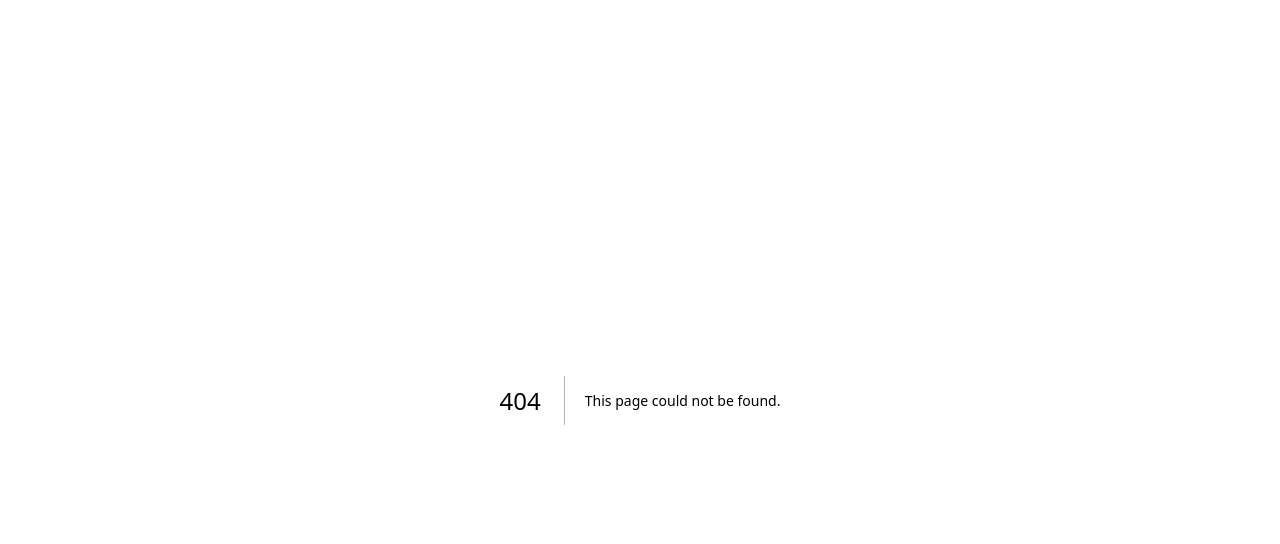
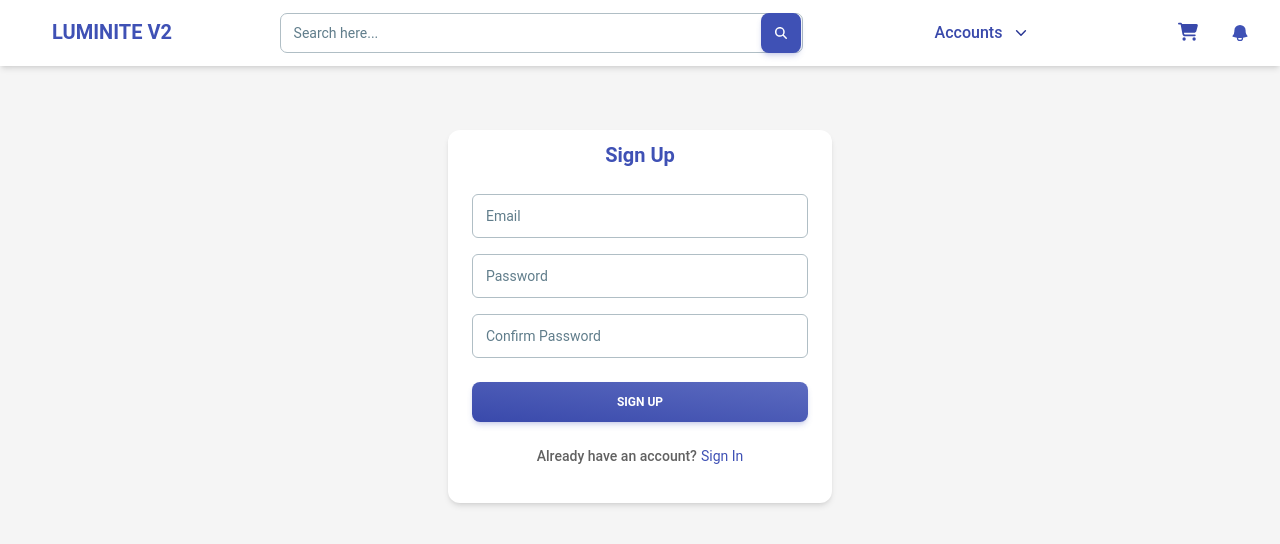
Before and after one commit to jis4nx/luminite_v2-frontend, a Next.js app: page /account/signup in a window 1280 px wide. Before the commit this address had no page. Shown: the top 544 px of the page. Built offline with nearby package versions, Linux system fonts and the light colour scheme.

Commit message:
Added login, signup and navbar

```diff
--- /dev/null
+++ b/app/account/login/page.jsx
@@ -0,0 +1,8 @@
+import Login from "@components/Login/Login";
+import React from "react";
+
+function page() {
+  return <Login />;
+}
+
+export default page;
--- /dev/null
+++ b/app/account/signup/page.jsx
@@ -0,0 +1,10 @@
+import SignUp from "@components/SignUp/SignUp";
+function Page() {
+  return (
+    <>
+      <SignUp />
+    </>
+  );
+}
+
+export default Page;
--- a/app/layout.js
+++ b/app/layout.js
@@ -1,10 +1,12 @@
 import "@styles/globals.css";
 import "./data.js";
 import ReactQueryProvider from "@components/ReactQueryProvider.jsx";
+import NavBar from "@components/Navbar/Navbar.jsx";
 function RootLayout({ children }) {
   return (
     <html>
-      <body>
+      <body style={{backgroundColor: "whitesmoke"}}>
+        <NavBar />
         <main className="mx-14">
           <ReactQueryProvider>
             {children}
--- a/app/product/page.jsx
+++ b/app/product/page.jsx
@@ -1,7 +1,7 @@
 import React from "react";
 import ProductForm from "@components/ProductForm";
 
-async function Page() {
+function Page() {
   return (
     <React.Fragment>
       <ProductForm />
--- /dev/null
+++ b/components/AccountMenu/AccountMenu.jsx
@@ -0,0 +1,82 @@
+"use client"
+import React from "react";
+import {
+  Button,
+  Menu,
+  MenuHandler,
+  MenuItem,
+  MenuList,
+  Typography,
+} from "@material-tailwind/react";
+import { ChevronDownIcon, RocketLaunchIcon } from "@heroicons/react/24/outline";
+import Link from "next/link";
+
+export default function AccountMenu() {
+  const [openMenu, setOpenMenu] = React.useState(false);
+
+  const triggers = {
+    onMouseEnter: () => setOpenMenu(true),
+    onMouseLeave: () => setOpenMenu(false),
+  };
+
+  return (
+    <Menu open={openMenu} handler={setOpenMenu}>
+      <MenuHandler>
+        <Button
+          {...triggers}
+          variant="text"
+          className="flex items-center gap-3 capitalize tracking-normal"
+        >
+          <Typography
+            className="text-indigo-600 font-medium"
+            variant="h6"
+          >
+            Accounts
+          </Typography>
+          <ChevronDownIcon
+            strokeWidth={2.5}
+            className={`h-3.5 w-3.5 transition-transform text-indigo-800 ${
+              openMenu ? "rotate-180" : ""
+            }`}
+          />
+        </Button>
+      </MenuHandler>
+      <MenuList
+        {...triggers}
+        className="hidden gap-3 overflow-visible lg:grid w-3/12"
+      >
+        <MenuItem className="flex items-center gap-2">
+          <div className="space-y-1">
+            <p className="text-gray-600">Already have an account?</p>
+            <Link href="/account/login">
+              <Button
+                type="button"
+                color="indigo"
+                size="md"
+                variant="text"
+                className="px-0 hover:bg-transparent transform-all ease-linear hover:scale-105 duration-200 hover:text-indigo-800"
+              >
+                Login
+              </Button>
+            </Link>
+          </div>
+        </MenuItem>
+        <MenuItem>
+          <p className="text-gray-600">New to Luminite v2?</p>
+
+          <Link href="/account/signup">
+            <Button
+              type="button"
+              color="indigo"
+              size="md"
+              variant="text"
+              className="px-0 hover:bg-transparent transform-all ease-linear hover:scale-105 duration-200 hover:text-indigo-800"
+            >
+              Sign Up
+            </Button>
+          </Link>
+        </MenuItem>
+      </MenuList>
+    </Menu>
+  );
+}
--- /dev/null
+++ b/components/Login/Login.jsx
@@ -0,0 +1,81 @@
+"use client";
+import React from "react";
+import { useFormik } from "formik";
+import Link from "next/link";
+import {
+  Button,
+  Card,
+  CardBody,
+  CardFooter,
+  Checkbox,
+  Input,
+  Typography,
+} from "@material-tailwind/react";
+
+function Login() {
+  const formik = useFormik({
+    initialValues: {
+      email: "",
+      password: "",
+    },
+    onSubmit: (values) => {
+      console.log(values);
+    },
+  });
+  const [mounted, setMounted] = React.useState();
+  React.useEffect(() => setMounted(true), []);
+
+  return mounted
+    ? (
+      <form onSubmit={formik.handleSubmit} className="mt-16">
+        <Card className="w-96 mx-auto py-3">
+          <Typography variant="h5" color="indigo" className="mx-auto">
+            Login
+          </Typography>
+          <CardBody className="flex flex-col gap-4">
+            <Input
+              color="indigo"
+              label="Email"
+              size="lg"
+              name="email"
+              value={formik.values.email}
+              onChange={formik.handleChange}
+            />
+            <Input
+              color="indigo"
+              label="Password"
+              size="lg"
+              name="password"
+              value={formik.values.password}
+              onChange={formik.handleChange}
+            />
+            <div className="-ml-2.5">
+              <Checkbox label="Remember Me" />
+            </div>
+          </CardBody>
+          <CardFooter className="pt-0">
+            <Button variant="gradient" fullWidth type="submit" color="indigo">
+              Sign In
+            </Button>
+            <Typography variant="small" className="mt-6 flex justify-center">
+              <p className="text-gray-700 font-medium">
+                New to Luminite V2?
+              </p>
+              <Typography
+                variant="small"
+                color="indigo"
+                className="ml-1 font-normal"
+              >
+                <Link href="/account/signup">
+                  Sign Up
+                </Link>
+              </Typography>
+            </Typography>
+          </CardFooter>
+        </Card>
+      </form>
+    )
+    : null;
+}
+
+export default Login;
--- /dev/null
+++ b/components/Navbar/Navbar.jsx
@@ -0,0 +1,53 @@
+"use client";
+import { IconButton, Input, Typography } from "@material-tailwind/react";
+import { BellIcon } from "@heroicons/react/24/solid";
+import { FontAwesomeIcon } from "@fortawesome/react-fontawesome";
+import {
+  faCartShopping,
+  faMagnifyingGlass,
+} from "@fortawesome/free-solid-svg-icons";
+import AccountMenu from "@components/AccountMenu/AccountMenu";
+import Link from "next/link";
+
+export default function NavBar() {
+  return (
+    <nav className="w-screen px-3 py-2 shadow-md bg-white">
+      <div className="flex justify-between text-black items-center">
+        <div className="flex justify-evenly items-center ml-10">
+          <Link href="/">
+            <Typography variant="h5" color="indigo">
+              LUMINITE V2
+            </Typography>
+          </Link>
+        </div>
+        <div className="w-5/12">
+          <Input
+            type="search"
+            label="Search here..."
+            color="indigo"
+            icon={
+              <IconButton className="!absolute" color="indigo">
+                <FontAwesomeIcon
+                  icon={faMagnifyingGlass}
+                  className="text-white"
+                />
+              </IconButton>
+            }
+          />
+        </div>
+        <AccountMenu />
+        <div className="flex items-center px-2 gap-3">
+          <IconButton variant="text">
+            <FontAwesomeIcon
+              icon={faCartShopping}
+              className="text-indigo-600 h-5 w-5"
+            />
+          </IconButton>
+          <IconButton variant="text" color="indigo">
+            <BellIcon className="h-5 w-5" />
+          </IconButton>
+        </div>
+      </div>
+    </nav>
+  );
+}
--- a/components/ProductForm.jsx
+++ b/components/ProductForm.jsx
@@ -9,20 +9,20 @@ import {
   Typography,
 } from "@material-tailwind/react";
 import { FontAwesomeIcon } from "@fortawesome/react-fontawesome";
-import { faImage } from "@fortawesome/free-solid-svg-icons";
+import { faCircleCheck, faImage } from "@fortawesome/free-solid-svg-icons";
 import Select from "react-select";
 import { useFormik } from "formik";
 import { addProduct, getCategories } from "@app/api/productapi/productapi";
 import { useMutation, useQuery } from "@tanstack/react-query";
 
 function ProductForm() {
-  const [open, setOpen] = React.useState(true);
+  const [open, setOpen] = React.useState(false);
   const category = useQuery({
     queryKey: ["categories"],
     queryFn: getCategories,
   });
 
-  const addProductData = useMutation(addProduct, {});
+  const addProductData = useMutation(addProduct);
   const formik = useFormik({
     initialValues: {
       name: "",
@@ -34,14 +34,38 @@ function ProductForm() {
       for (let x in data) {
         formData.append(x, data[x]);
       }
-      addProductData.mutate(formData);
+      addProductData.mutate(formData, {
+        onSuccess: () => {
+          setOpen(true);
+        },
+      });
     },
   });
   //
   return (
     <>
-      <Card className="mt-5 max-w-lg p-8 m-auto shadow-xl">
-        <Typography color="indigo" align="center" variant="h4" className="mb-5">
+      <section className="mt-5 max-w-lg m-auto">
+        <Alert
+          className="mb-1 bg-indigo-600"
+          open={open}
+          onClose={() => setOpen(false)}
+          icon={
+            <FontAwesomeIcon icon={faCircleCheck} className="mt-px h-6 w-6" />
+          }
+          animate={{
+            mount: { y: 0 },
+            unmount: { y: 100 },
+          }}
+        >
+          Product Added
+        </Alert>
+        <Card className=" shadow-xl p-8">
+          <Typography
+            color="indigo"
+            align="center"
+            variant="h4"
+            className="mb-5"
+          >
             Product Add
           </Typography>
           <form onSubmit={formik.handleSubmit}>
@@ -78,7 +102,6 @@ function ProductForm() {
                   id="upload"
                   hidden
                   accept="images/*"
-                // onChange={(e) => handleFile(e)}
                   onChange={(e) =>
                     formik.setFieldValue("product_image", e.target.files[0])}
                   required
@@ -105,6 +128,7 @@ function ProductForm() {
             </div>
           </form>
         </Card>
+      </section>
     </>
   );
 }
--- /dev/null
+++ b/components/SignUp/SignUp.jsx
@@ -0,0 +1,86 @@
+"use client";
+import React from "react";
+import { useFormik } from "formik";
+import Link from "next/link";
+import {
+  Button,
+  Card,
+  CardBody,
+  CardFooter,
+  Input,
+  Typography,
+} from "@material-tailwind/react";
+function SignUp() {
+  const formik = useFormik({
+    initialValues: {
+      email: "",
+      password: "",
+      password2: "",
+    },
+    onSubmit: (values) => {
+      console.log(values);
+    },
+  });
+  const [mounted, setMounted] = React.useState();
+  React.useEffect(() => setMounted(true), []);
+
+  return mounted
+    ? (
+      <form onSubmit={formik.handleSubmit} className="mt-16">
+        <Card className="w-96 mx-auto py-3">
+          <Typography variant="h5" color="indigo" className="mx-auto">
+            Sign Up
+          </Typography>
+          <CardBody className="flex flex-col gap-4">
+            <Input
+              color="indigo"
+              label="Email"
+              size="lg"
+              name="email"
+              value={formik.values.email}
+              onChange={formik.handleChange}
+            />
+            <Input
+              color="indigo"
+              label="Password"
+              size="lg"
+              name="password"
+              value={formik.values.password}
+              onChange={formik.handleChange}
+            />
+            <Input
+              color="indigo"
+              label="Confirm Password"
+              size="lg"
+              name="password2"
+              type="password"
+              value={formik.values.password2}
+              onChange={formik.handleChange}
+            />
+          </CardBody>
+          <CardFooter className="pt-0">
+            <Button variant="gradient" fullWidth type="submit" color="indigo">
+              Sign Up
+            </Button>
+            <Typography variant="small" className="mt-6 flex justify-center">
+              <p className="text-gray-700 font-medium">
+                Already have an account?
+              </p>
+              <Typography
+                variant="small"
+                color="indigo"
+                className="ml-1 font-normal"
+              >
+                <Link href="/account/login">
+                  Sign In
+                </Link>
+              </Typography>
+            </Typography>
+          </CardFooter>
+        </Card>
+      </form>
+    )
+    : null;
+}
+
+export default SignUp;
--- a/tailwind.config.js
+++ b/tailwind.config.js
@@ -10,6 +10,7 @@ module.exports = withMT({
     extend: {
       colors: {
         "site-primary": "#6366f1",
+        "site-secondary": "#CC0C39",
       },
       screens: {
         "xs": { "max": "330px" },
```
Also changed, not shown: app/api/accountApi/accountApi.js (added, +13 -0 lines). Lines whose indentation alone changed are shown as unchanged.
